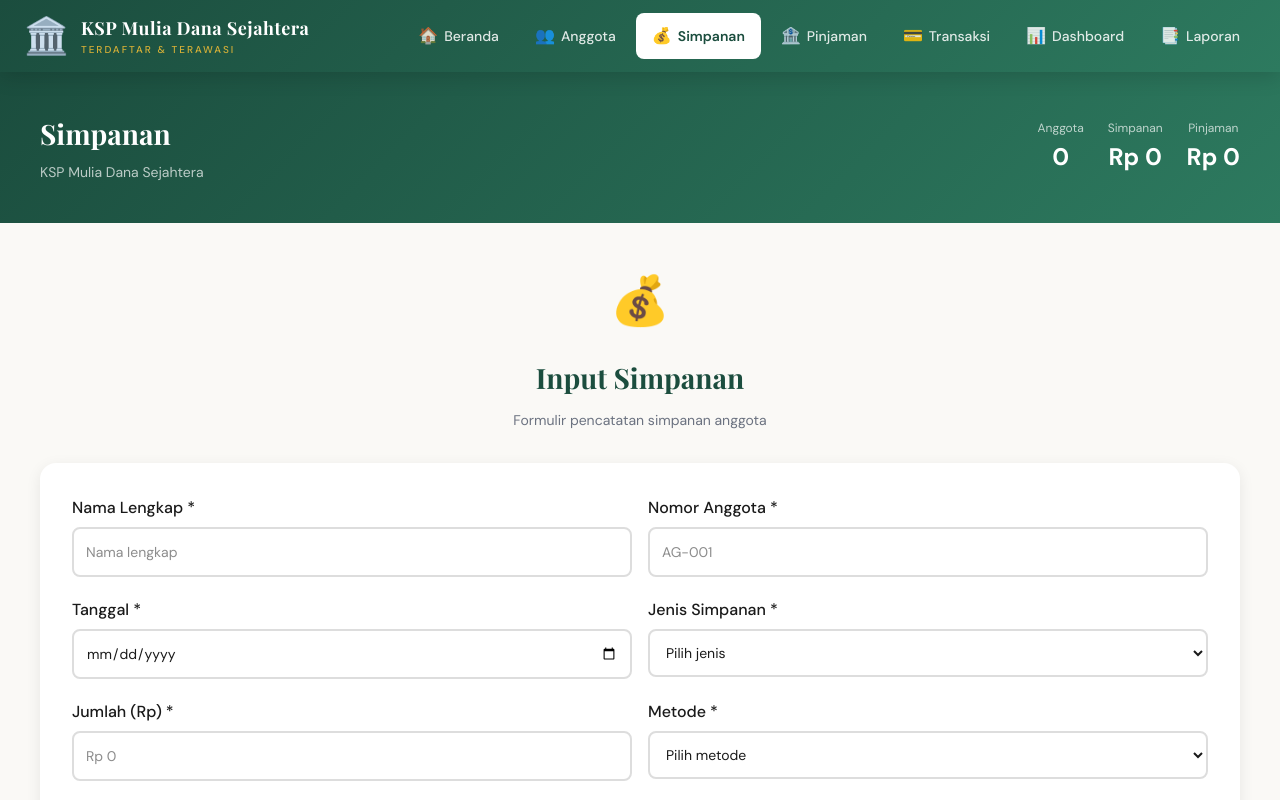
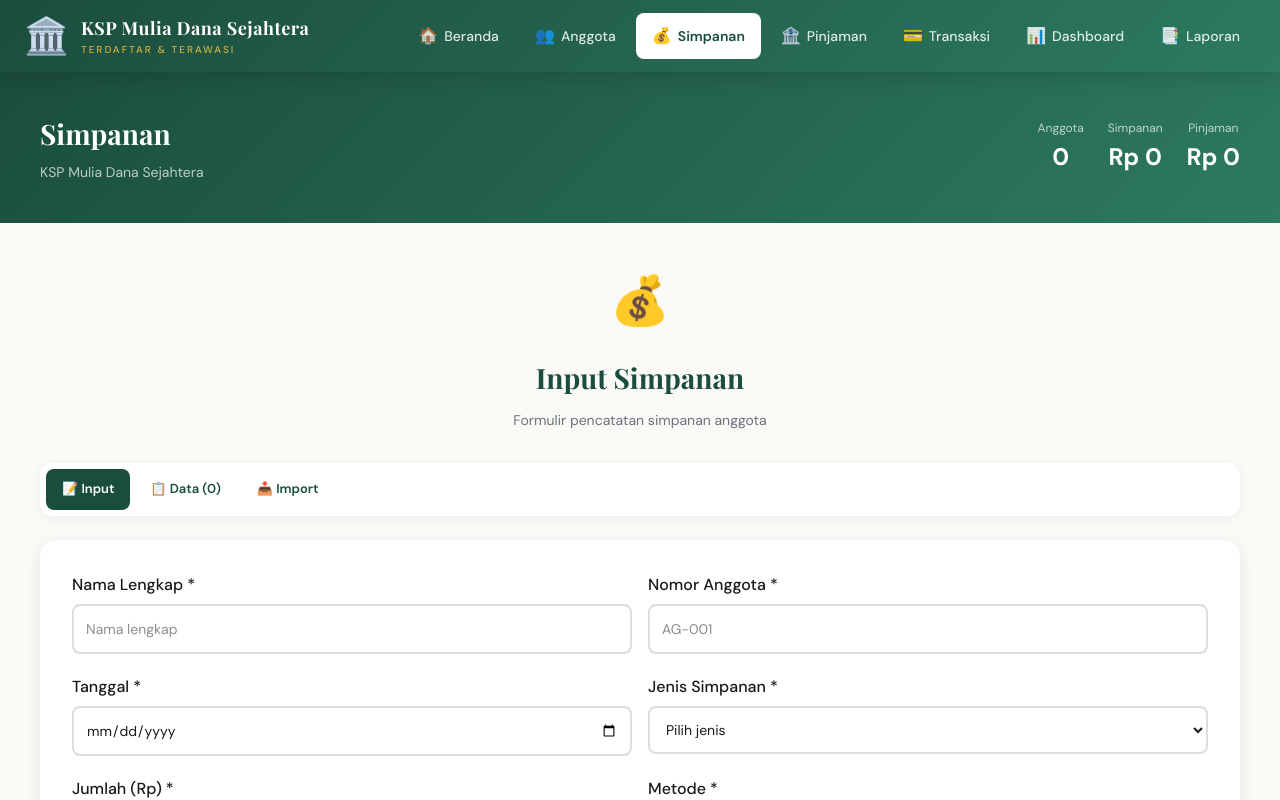
Before and after one commit to manangindu81-design/mds, a Next.js app: page /simpanan in a window 1280 px wide. Shown: the top 800 px of the page. Built offline with nearby package versions, Linux system fonts and the light colour scheme; a web font is replaced by a local one.

Commit message:
Add tabs navigation to simpanan page (Input, Data, Import)

```diff
--- a/src/app/simpanan/page.tsx
+++ b/src/app/simpanan/page.tsx
@@ -6,6 +6,7 @@ const formatRupiah = (value: string) => value.replace(/\B(?=(\d{3})+(?!\d))/g, "
 
 export default function SimpananPage() {
   const { simpanan, addSimpanan, addTransaksi } = useData();
+  const [activeTab, setActiveTab] = useState<"input" | "data" | "import">("input");
   const [formData, setFormData] = useState({
     nama: "",
     nomorAnggota: "",
@@ -85,7 +86,15 @@ export default function SimpananPage() {
         <p style={{ fontSize: 14, color: "#6b7280" }}>Formulir pencatatan simpanan anggota</p>
       </div>
 
-      {submitted && (
+      <div style={{ display: "flex", gap: 4, marginBottom: 24, background: "white", padding: 6, borderRadius: 12, boxShadow: "0 2px 10px rgba(0,0,0,0.06)", overflowX: "auto" }}>
+        <button onClick={() => setActiveTab("input")} style={{ padding: "10px 16px", border: "none", borderRadius: 8, background: activeTab === "input" ? "#1B4D3E" : "transparent", color: activeTab === "input" ? "white" : "#1B4D3E", fontWeight: 600, fontSize: 13, cursor: "pointer", whiteSpace: "nowrap" }}>📝 Input</button>
+        <button onClick={() => setActiveTab("data")} style={{ padding: "10px 16px", border: "none", borderRadius: 8, background: activeTab === "data" ? "#1B4D3E" : "transparent", color: activeTab === "data" ? "white" : "#1B4D3E", fontWeight: 600, fontSize: 13, cursor: "pointer", whiteSpace: "nowrap" }}>📋 Data ({simpanan.length})</button>
+        <button onClick={() => setActiveTab("import")} style={{ padding: "10px 16px", border: "none", borderRadius: 8, background: activeTab === "import" ? "#1B4D3E" : "transparent", color: activeTab === "import" ? "white" : "#1B4D3E", fontWeight: 600, fontSize: 13, cursor: "pointer", whiteSpace: "nowrap" }}>📥 Import</button>
+      </div>
+
+      {activeTab === "input" && (
+        <div>
+        {submitted && (
         <div style={{ background: "#d4edda", color: "#155724", padding: 16, borderRadius: 8, marginBottom: 24, textAlign: "center" }}>
           ✓ Data simpanan berhasil disimpan!
         </div>
@@ -150,7 +159,48 @@ export default function SimpananPage() {
 
           <button type="submit" style={{ width: "100%", padding: 14, background: "#1B4D3E", color: "white", border: "none", borderRadius: 8, fontSize: 16, fontWeight: 600, cursor: "pointer" }}>Simpan Data</button>
         </form>
-      </div>
+        </div>
+        </div>
+        )}
+
+        {activeTab === "data" && (
+        <div style={{ background: "white", borderRadius: 16, padding: 32, boxShadow: "0 4px 15px rgba(0,0,0,0.08)" }}>
+          {simpanan.length === 0 ? (
+            <div style={{ textAlign: "center", padding: 48, color: "#6b7280" }}>Belum ada data simpanan.</div>
+          ) : (
+            <table style={{ width: "100%", borderCollapse: "collapse", fontSize: 12 }}>
+              <thead>
+                <tr style={{ background: "#f9fafb" }}>
+                  <th style={{ padding: 10, textAlign: "left", borderBottom: "2px solid #ddd" }}>#</th>
+                  <th style={{ padding: 10, textAlign: "left", borderBottom: "2px solid #ddd" }}>Tanggal</th>
+                  <th style={{ padding: 10, textAlign: "left", borderBottom: "2px solid #ddd" }}>Nama</th>
+                  <th style={{ padding: 10, textAlign: "left", borderBottom: "2px solid #ddd" }}>Jenis</th>
+                  <th style={{ padding: 10, textAlign: "right", borderBottom: "2px solid #ddd" }}>Jumlah</th>
+                  <th style={{ padding: 10, textAlign: "left", borderBottom: "2px solid #ddd" }}>Metode</th>
+                </tr>
+              </thead>
+              <tbody>
+                {simpanan.map((s, i) => (
+                  <tr key={s.id} style={{ borderBottom: "1px solid #eee" }}>
+                    <td style={{ padding: 10 }}>{i + 1}</td>
+                    <td style={{ padding: 10 }}>{s.tanggal}</td>
+                    <td style={{ padding: 10 }}>{s.nama}</td>
+                    <td style={{ padding: 10 }}>{s.jenisSimpanan}</td>
+                    <td style={{ padding: 10, textAlign: "right" }}>{new Intl.NumberFormat("id-ID", { style: "currency", currency: "IDR", minimumFractionDigits: 0 }).format(s.jumlah)}</td>
+                    <td style={{ padding: 10 }}>{s.metode}</td>
+                  </tr>
+                ))}
+              </tbody>
+            </table>
+          )}
+        </div>
+      )}
+
+      {activeTab === "import" && (
+        <div style={{ background: "white", borderRadius: 16, padding: 32, boxShadow: "0 4px 15px rgba(0,0,0,0.08)" }}>
+          <p style={{ color: "#6b7280", textAlign: "center" }}>Fitur import simpanan dalam pengembangan.</p>
+        </div>
+      )}
     </div>
   );
 }
```
